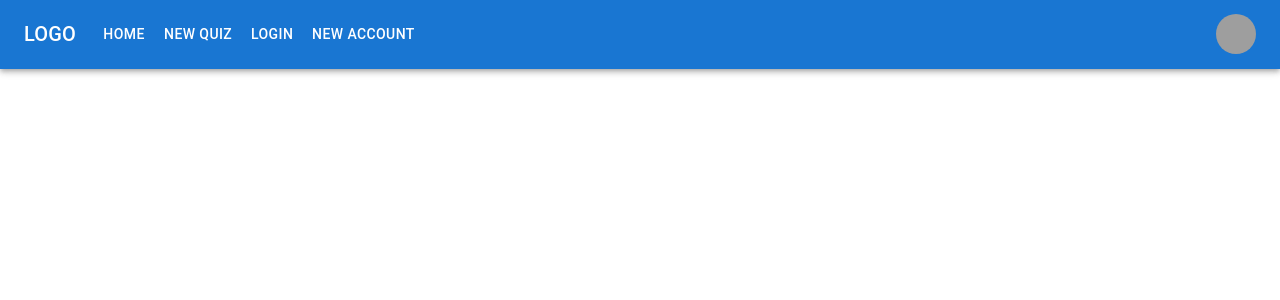
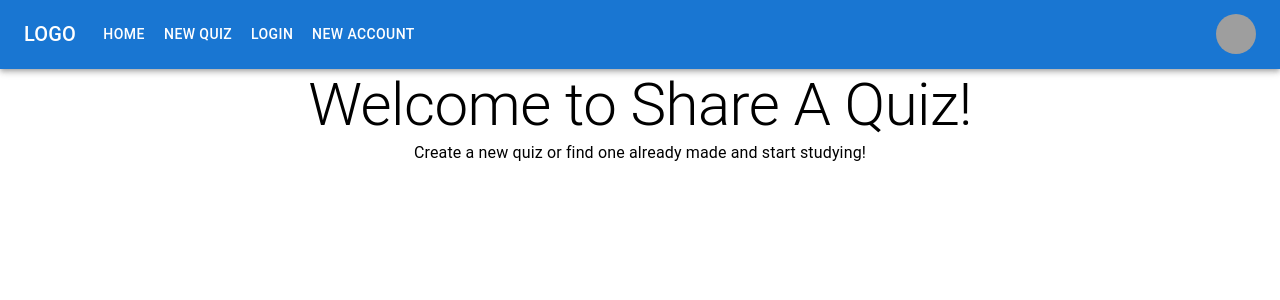
Before and after one commit to Leepzig/shareaquiz, a React (Create React App) app: page /home in a window 1280 px wide. Shown: the top 300 px of the page. Built offline with nearby package versions, Linux system fonts and the light colour scheme; grey boxes are pictures that could not be loaded.

Commit message:
added a redirect after submitting a new quiz to redirect user to home page

```diff
--- a/src/App.js
+++ b/src/App.js
@@ -13,7 +13,7 @@ function App() {
       <Router>
         <Navbar />
         <Routes>
-          <Route exact path = '/' element={<Home />} />
+          <Route exact path = '/home' element={<Home />} />
           <Route exact path = '/login' element={<Login />} />
           <Route exact path = '/newaccount' element={<Signup />} />
           <Route exact path = '/newquiz' element={<NewQuiz />} />
--- a/src/components/Quizes/NewQuiz.js
+++ b/src/components/Quizes/NewQuiz.js
@@ -3,15 +3,14 @@ import React, { useState } from 'react'
 import NewQuestion from './NewQuestion'
 import { useDispatch, useSelector } from 'react-redux'
 import { createNewQuiz } from '../../actions/newQuizAction'
+import { useNavigate } from 'react-router'
 
 const NewQuiz = () => {
     const [newQuiz, setNewQuiz] = useState({title:"", category:""})
 
     const dispatch = useDispatch()
     const quiz = useSelector(state => state.newQuizReducer)
-    const addQuestion = (input) => {
-
-    }
+    const navigate = useNavigate()
 
     const handleChange = e => {
         setNewQuiz({
@@ -25,6 +24,11 @@ const NewQuiz = () => {
         //const data = new FormData(e.currentTarget)
         console.log(newQuiz)
         dispatch(createNewQuiz(newQuiz))
+    }
+
+    const submitQuiz = () => {
+        //TODO: Change this to view all created quizes, probably a recent created quizes, or the same user created quizes section
+        navigate("/home")
     }
     //user clicks new quiz on navbar : Works
     //input for title and category
@@ -55,6 +59,8 @@ const NewQuiz = () => {
                 {/* TODO: Make a component to map over to add edit and delete buttons out to the side */}
                 {quiz.questions.map(question => <ListItem key={question.id}>{question.question}</ListItem>)}
             </List>
+            <Button onClick={submitQuiz}>Confirm Quiz</Button>
+            {/* TODO: is this the best place for this button? */}
         </>
     )} else {
         return (
--- a/src/components/navigation/Home.js
+++ b/src/components/navigation/Home.js
@@ -4,17 +4,17 @@ import React from 'react'
 const Home = () => {
     return (
         <>
-        <Box
+        {/* <Box
             sx={{
                 marginTop: 8,
                 display: 'flex',
                 flexDirection: 'column',
                 alignItems: 'center',
-              }}>
+              }}> */}
 
         <Typography variant='h2'>Welcome to Share A Quiz!</Typography>
         <Typography >Create a new quiz or find one already made and start studying!</Typography>
-        </Box>
+        {/* </Box> */}
         </>
     )
 }
```
